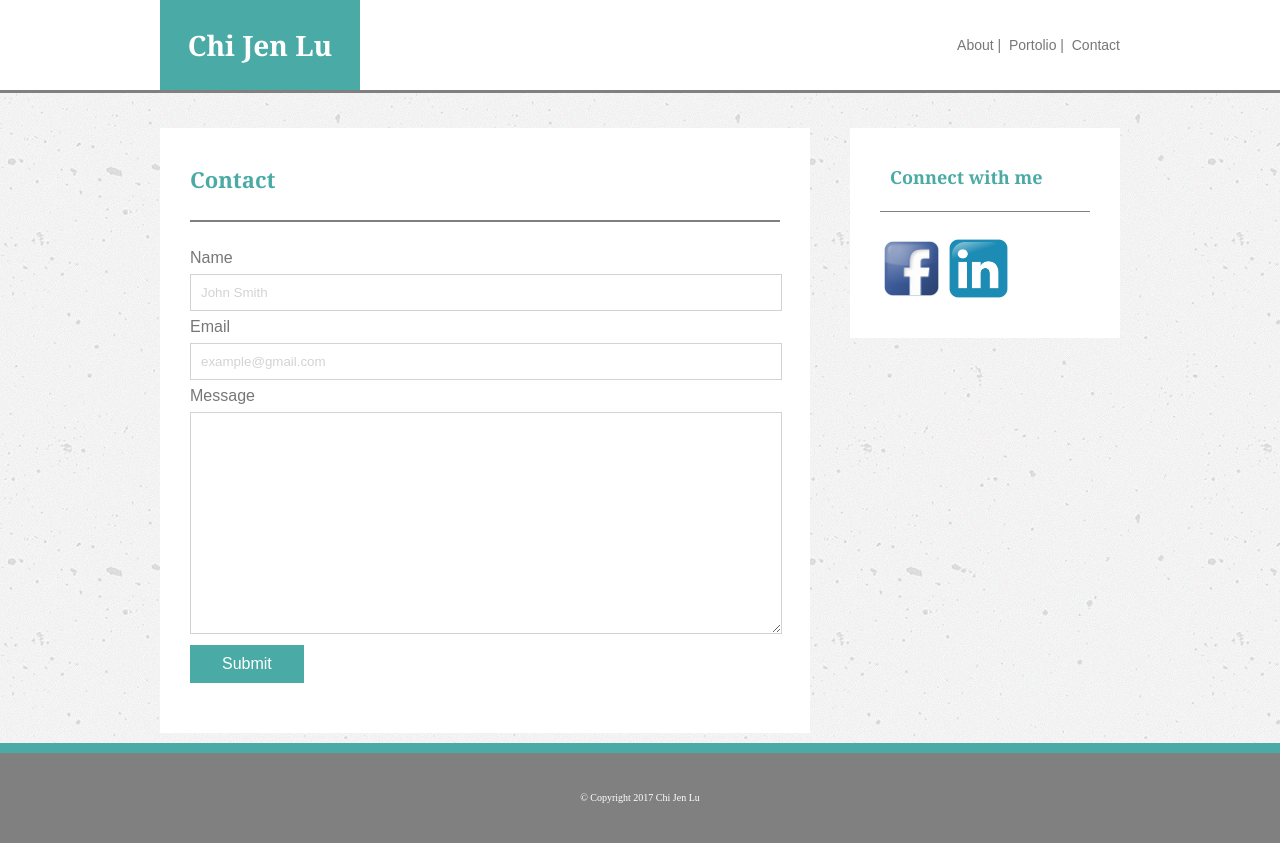
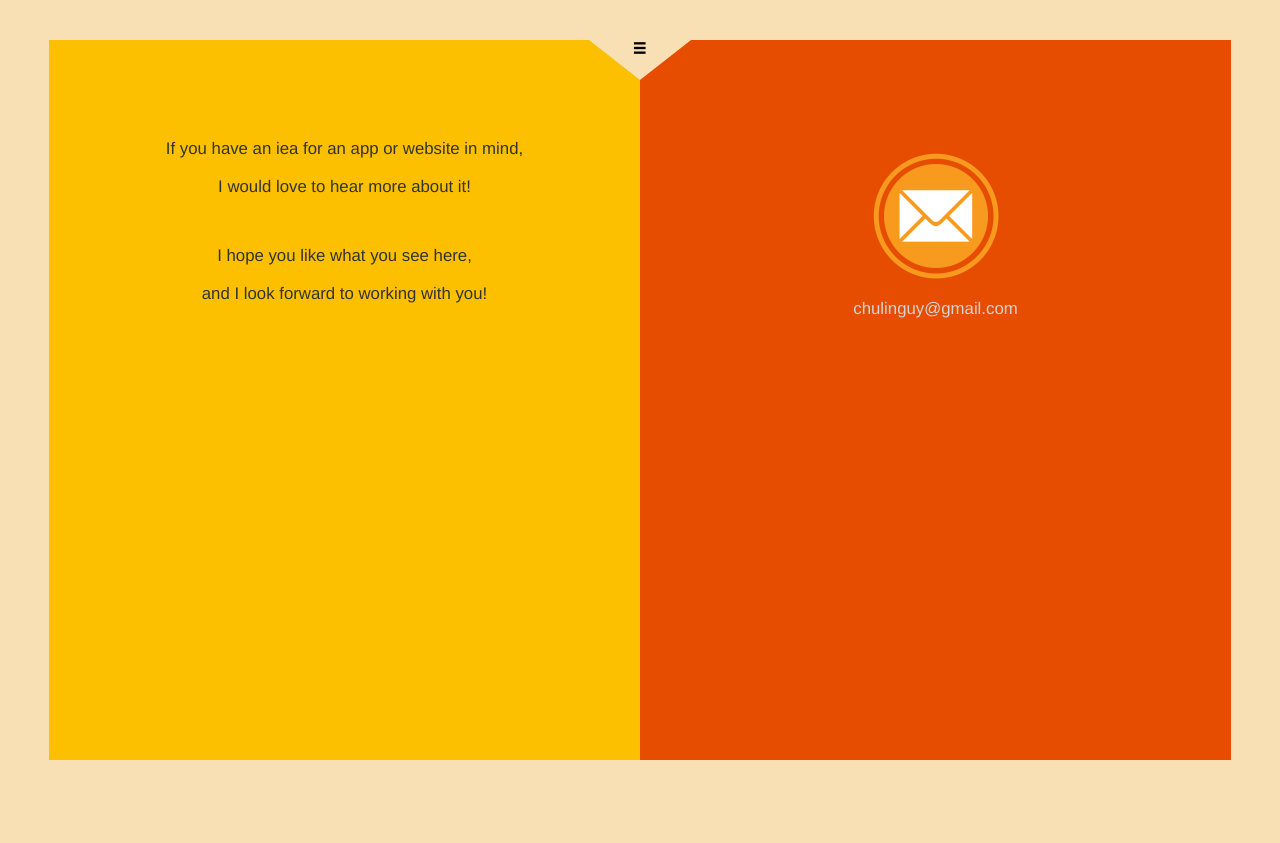
Before and after one commit to chulinguy/Basic-Portfolio, a plain HTML site: page contact.html in a window 1280 px wide. After the commit the page ends 800 px from the top, so only its background shows below. Drawn offline with nearby package versions, Linux system fonts and the light colour scheme.

Commit message:
for grading

```diff
--- a/assets/css/reset.css
+++ /dev/null
@@ -1,48 +0,0 @@
-/* http://meyerweb.com/eric/tools/css/reset/
-   v2.0 | 20110126
-   License: none (public domain)
-*/
-
-html, body, div, span, applet, object, iframe,
-h1, h2, h3, h4, h5, h6, p, blockquote, pre,
-a, abbr, acronym, address, big, cite, code,
-del, dfn, em, img, ins, kbd, q, s, samp,
-small, strike, strong, sub, sup, tt, var,
-b, u, i, center,
-dl, dt, dd, ol, ul, li,
-fieldset, form, label, legend,
-table, caption, tbody, tfoot, thead, tr, th, td,
-article, aside, canvas, details, embed,
-figure, figcaption, footer, header, hgroup,
-menu, nav, output, ruby, section, summary,
-time, mark, audio, video {
-  margin: 0;
-  padding: 0;
-  border: 0;
-  font-size: 100%;
-  font: inherit;
-  vertical-align: baseline;
-}
-/* HTML5 display-role reset for older browsers */
-article, aside, details, figcaption, figure,
-footer, header, hgroup, menu, nav, section {
-  display: block;
-}
-body {
-  line-height: 1;
-}
-ol, ul {
-  list-style: none;
-}
-blockquote, q {
-  quotes: none;
-}
-blockquote:before, blockquote:after,
-q:before, q:after {
-  content: '';
-  content: none;
-}
-table {
-  border-collapse: collapse;
-  border-spacing: 0;
-}
--- a/assets/css/style.css
+++ b/assets/css/style.css
@@ -4,177 +4,176 @@ html {
 }
 
 body {
-  background-image: url(../images/concrete-texture.png);
-  color: #777777;
+  background-color: #F8E0B4;
+  font-family: Helvetica, Arial;
+}
+
+h3{
+  font-size: 1.2em;
 }
 
 a {
   text-decoration:  none;
-  color: #777777;
+  color: black
   }
 
-header {
-  margin-top: 0px;
-  background-color: #ffffff;
-  width: 100%;
-  height: 90px;
-  padding-left: auto;
-  padding-right: auto;
-  border-bottom: solid grey
+ .main {
+  margin-top: 5vh;
+  margin-bottom: 5vh;
+  margin-left: 5vw;
+  margin-right: 5vw;
+  padding: 0
 }
 
-footer {
-  position: absolute;
-  clear: both;
-  width: 100%;
-  bottom: 0px;
-  height: 50px;
-  background-color: grey;
-  border-top: 10px;
-  border-top-color: #4aaaa5;
-  border-style: solid;
-  color: #ffffff;
-  text-align: center;
-  padding-top: 40px;
-  font-size: 10px;
-  display: block;
+#nav{
+  margin: 0
 }
 
-textarea, input{
-  padding: 10px;
-  width: 570px;
-  border: 1px solid #D3D3D3;
+.nav{
+  position: absolute;
+  z-index: 10;
+  left: 46%;
+  width: 0;
+  height: 0;
+  border-left: 4vw solid transparent;
+  border-right: 4vw solid transparent;
+
+  border-top: 5vh solid #F8E0B4;
 }
 
-textarea {
-  height: 200px;
+.dropdown {
+  padding: 0;
+  display: flex;
+  align-items: center;
+  justify-content: center;
+  width: 100%;
+  bottom: 5vh;
+  right: 2vw;
+  position:relative
 }
 
-button {
-    background-color: #4aaaa5;
-    border: none;
-    color: #ffffff;
-    padding: 10px 32px;
-    text-align: center;
-    text-decoration: none;
-    font-size: 16px;
+.dropdown-menu {
+  position: absolute;
+  width: 40vw;
+  padding: 0;
+  right: 30vw
+}
+
+#burger-a {
+  padding: 0 2vw 0 2vw
+}
+
+#burger-a:hover{
+  background-color: transparent
+}
+
+.glyphicon-menu-hamburger {
+  padding: 0;
+  display: flex;
+  align-items: center;
+  justify-content: center;
+}
+
+#row1, #row2, #row3, #row4 {
+  height: 40vh;
+  z-index: -1;
+  margin: 0
+}
+
+.odd{
+  background-color: #FCC000;
+  height: 100%;
+  display: flex;
+  align-items: center;
+  justify-content: center;
+  padding: 0;
+}
+
+.even{
+  background-color: #E64D01;
+  height: 100%;
+  display: flex;
+  align-items: center;
+  justify-content: center;
+  color: lightgray;
+  padding:0
+}
+
+#pattern{
+  background-image: url(../images/maple.jpg)
+}
+
+#welcome-message {
+  text-align: left
+}
+
+#philosophy-message {
+  text-align: right
+}
+
+#row-about {
+  display: flex;
+  display: -webkit-flex;
+  justify-content: center;
+}
+
+#about-me-left {
+  height: 0
 }
 
 
-.nav {
-  float:right;
+#about-me-right, #about-me-left {
+  -webkit-flex:1;
+  flex: 1;
+  text-align: left;
+  display: block;
+  padding: 5vh 5vw 0 5vw;
+  font-size: 1em;
+  float: none;
+  height: auto;
 }
 
-.navs {
-  height: 100%;
-  /*background-color: red;*/
-  width: 760px;
-  float: left;
-  line-height: 90px;
-  text-align: center;
-  font-family: Arial, Helvetica, sans-serif
+#contact-me-left, #contact-me-right {
+  padding: 10vh 5vw 10vh 5vw;
+  height: 90vh;
+  display: block;
+  text-align: center
 }
-.navcontent {
-  width: 960px;
-  height: 100%;
-  background-color: #fff;
-  margin-left: auto;
-  margin-right: auto;
-  font-size: 14px;
+#avatar {
+  width: 80%
 }
 
-.yourname {
-  background-color: #4aaaa5;
-  color: #ffffff;
-  width: 200px;
-  height: 100%;
-  text-align: center;
-  font-size: 28px;
-  line-height: 325%;
-  float: left;
-}
-
-.main {
-  margin-top: 35px;
-  width: 960px;
-  height: 605px;
-  margin-left: auto;
-  margin-right: auto;
-  margin-bottom: 110px;
-}
-
-.teal {
-  color: #4aaaa5;
-}
-
-.sidebarh, .aboutmeh, .yourname {
-  font-family: 'Georgia', Times, Times New Roman, serif;
-}
-
-.sidebarh {
-  padding: 10px 10px 25px 10px;
-  font-size: 18px;
-  border-bottom: 1px;
-  border-bottom-color: grey;
-  border-style: solid;
-}
-
-.sidebar {
-  background: #ffffff;
-  width: 210px;
-  height: 150px;
-  float: right;
-  padding: 30px;
-}
-
-.aboutmediv{
-  padding: 30px;
-  width: 590px;
-  background: #ffffff;
-  float: left;
-}
-
-.contactmediv{
-  padding: 30px;
-  width: 590px;
-  background: #ffffff;
-  float: left;
-  height: 545px;
-  margin-bottom: 10px;
-}
-
-.aboutmeh {
-  font-size: 22px;
-  border-bottom: 2px;
-  border-bottom-color: grey;
-  border-style: solid;
-  margin-top: 10px;
-  padding-bottom: 30px;
-}
-
-.aboutmep {
-  font-family: Arial, Helvetica, sans-serif;
-  line-height: 200%;
-  margin-top:20px
-}
-
-.bold {
-  font-weight: bold;
-}
-
-.icon {
-  width: 30%;
-  height: auto;
-  margin-top: 25px;
-}
-
-#avatar {
-  width: 200px;
-  float: left;
-  margin-right: 25px;
+#email {
+  width: 10vw;
+  margin-top:4vh;
+  min-height: 75px;
+  min-width: 75px
 }
 
 ::-webkit-input-placeholder { color:#D3D3D3; }
 ::-moz-placeholder { color:#D3D3D3; } /* firefox 19+ */
 :-ms-input-placeholder { color:#D3D3D3; } /* ie */
 input:-moz-placeholder { color:#D3D3D3; }
+
+@media (min-width: 992px)  {
+}
+
+@media (min-width: 768px) and (max-width: 991px) {
+}
+
+
+@media (max-width: 690px){
+  .main {
+  margin-left:5vh;
+  margin-right:5vh;
+  }
+  .even, .odd {
+    width: 100%;
+    background-color: #FCC000;
+  }
+
+  #title, #portfolio, #philosophy, #social-network, #about-me-right, #contact-me-right{
+    background-color: #E64D01;
+  }
+
+}
--- a/contact.html
+++ b/contact.html
@@ -1,69 +1,48 @@
 <!DOCTYPE html>
 <html>
 <head>
-  <title>About</title>
-  <link rel="stylesheet" type="text/css" href="assets/css/reset.css">
+  <meta name="viewport" content="width=device-width, initial-scale=1">
+  <title>chijenlu.com</title>
+  <link rel="stylesheet" href="https://maxcdn.bootstrapcdn.com/bootstrap/3.3.6/css/bootstrap.min.css">
   <link rel="stylesheet" type="text/css" href="assets/css/style.css">
-
 </head>
 
 <body>
-  <header>
-    <div class='navcontent'>
-      <div class='yourname bold'>
-        Chi Jen Lu
+    <div class='main container-fluid'>
+
+    <ul class="nav navbar-nav" id='nav'>
+      <li class="dropdown">
+        <a class="dropdown-toggle" data-toggle="dropdown" href="#" id='burger-a'>
+          <span class="glyphicon glyphicon-menu-hamburger"></span>
+        </a>
+        <ul class="dropdown-menu">
+          <li><a href="index.html">Sitemap</a></li>
+          <li><a href="about.html">About Me</a></li>
+          <li><a href="portfolio.html">Portfolio</a></li>
+        </ul>
+      </li>
+    </ul>
+
+    <div class='row' id='row-about'>
+      <div class='col-xs-6 odd' id='contact-me-left'>
+        <h3>If you have an iea for an app or website in mind, </h3>
+        <h3>I would love to hear more about it!</h3>
+        <br>
+        <h3>I hope you like what you see here,</h3>
+        <h3>and I look forward to working with you!</h3>
       </div>
-      <div class='navs'>
-        <nav>
-          <a class='nav' href="contact.html">&nbsp;&nbsp;Contact</a>
-          <a class='nav' href="portfolio.html">&nbsp;&nbsp;Portolio  | </a>
-          <a class='nav' href="index.html">About  | </a>
-        </nav>
+      <div class='col-xs-6 even' id='contact-me-right'>
+        <img id='email' src='assets/images/email.png'>
+        <br>
+        <h3>chulinguy@gmail.com</h3>
+
       </div>
     </div>
-  </header>
-
-  <div class='main'>
-    <div class='contactmediv'>
-
-      <div class='teal aboutmeh bold'>Contact
-
-      </div>
-      <div class='aboutmep'>
-        <form id="contact" action="" method="post">
-          <label>Name</label>
-          <fieldset>
-            <input placeholder="John Smith" type="text">
-          </fieldset>
-          <label>Email</label>
-          <fieldset>
-            <input placeholder="example@gmail.com" type="email">
-          </fieldset>
-          <label>Message</label>
-          <fieldset>
-            <textarea></textarea>
-          </fieldset>
-          <fieldset>
-            <button name="submit" type="submit" id="contact-submit" data-submit="...Sending">Submit</button>
-          </fieldset>
-        </form>
-      </div>
-    </div>
-
-    <div class='sidebar'>
-      <div class='sidebarh teal bold'>
-        Connect with me
-      </div>
-      <a href='https://www.facebook.com/people/Chi-Jen-Lu/1213562' target='_blank'><img class='icon' src='assets/images/FB.png'></a>
-      <a href='https://www.linkedin.com/in/chulinguy/' target='_blank'><img class='icon' src='assets/images/Linkedin.png'></a>
-    </div>
-
+  </div>
   </div>
 
-   <footer>
-    © Copyright 2017 Chi Jen Lu
-  </footer>
-
+  <script src="https://ajax.googleapis.com/ajax/libs/jquery/1.11.3/jquery.min.js"></script>
+  <script src="https://maxcdn.bootstrapcdn.com/bootstrap/3.3.7/js/bootstrap.min.js"></script>
 
 </body>
 </html>
```
Also changed, not shown: about.html (added, +61 -0 lines), index.html (+54 -35 lines), portfolio.html (+44 -35 lines), assets/images/concrete-texture.png (deleted), assets/images/email.png (added), assets/images/maple.jpg (added).
